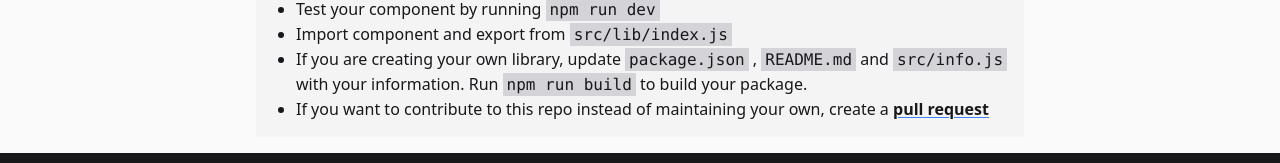
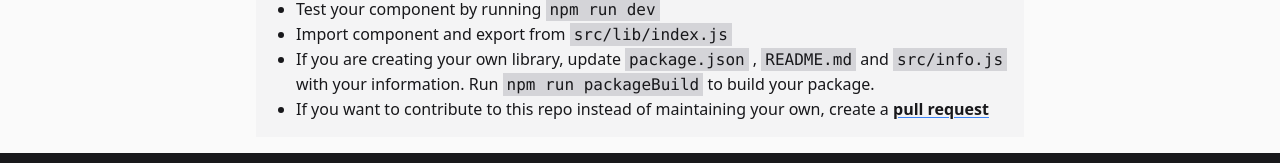
Before and after one commit to rossrobino/drab, a SvelteKit app: page / in a window 1280 px wide. Shown: the part 3079-3242 px from the top of the page. Built offline with nearby package versions, Linux system fonts and the light colour scheme.

Commit message:
update build command

```diff
--- a/src/routes/+page.svelte
+++ b/src/routes/+page.svelte
@@ -325,7 +325,7 @@
 			and
 			<code>src/info.js</code>
 			with your information. Run
-			<code>npm run build</code>
+			<code>npm run packageBuild</code>
 			to build your package.
 		</li>
 		<li>
```
